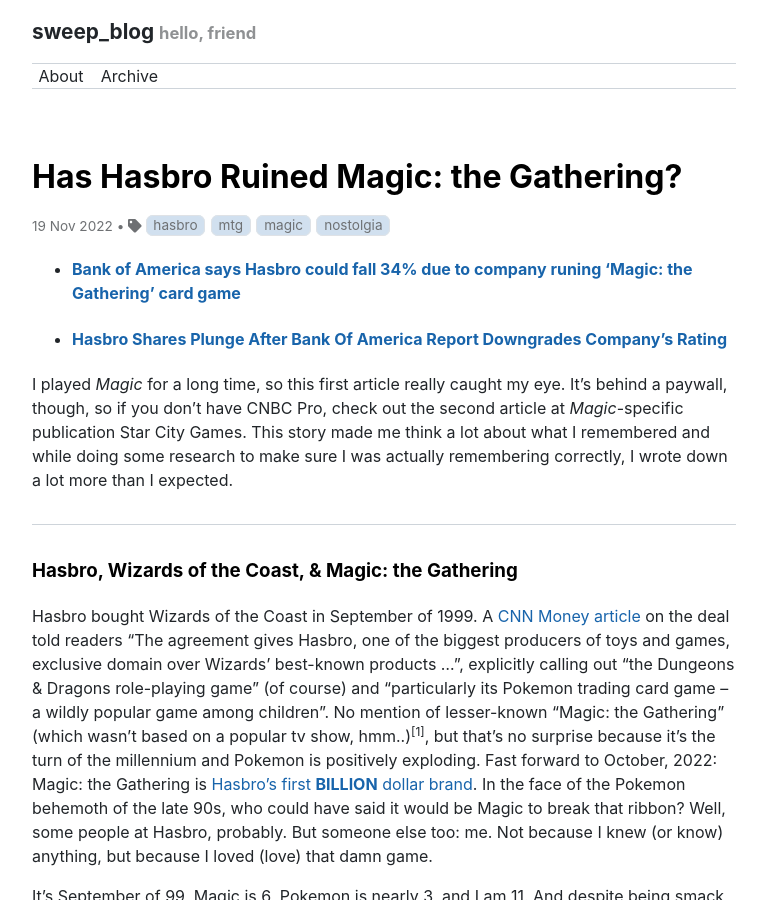
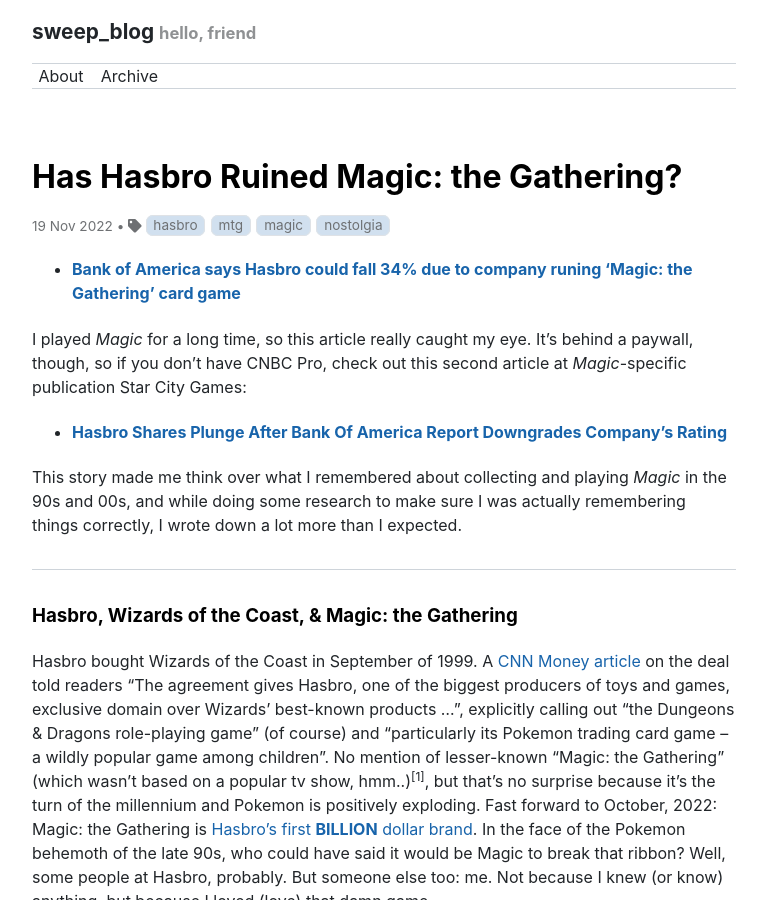
Before and after one commit to n-sweep/nsweep.github.io, a Jekyll site: the page built from _posts/2022-11-19-hasbro-ruins-mtg.md, in a window 1280 px wide and 900 px high. Shown: the whole window, without its empty margins (256-1023 px from the left). Built offline with Jekyll 4.4.1, drawn with Linux system fonts in a browser that asks for light colours; nearby versions of some CDN libraries.

Commit message:
update intro

```diff
--- a/_posts/2022-11-19-hasbro-ruins-mtg.md
+++ b/_posts/2022-11-19-hasbro-ruins-mtg.md
@@ -8,14 +8,16 @@
 ---
 
 - #### [Bank of America says Hasbro could fall 34% due to company runing 'Magic: the Gathering' card game](https://www.cnbc.com/2022/11/14/bank-of-america-says-hasbro-could-fall-34percent-as-company-kills-magic-the-gathering-card-game.html)
+
+I played *Magic* for a long time, so this article really caught my eye. It's
+behind a paywall, though, so if you don't have CNBC Pro, check out this second
+article at *Magic*-specific publication Star City Games:
+
 - #### [Hasbro Shares Plunge After Bank Of America Report Downgrades Company’s Rating](https://articles.starcitygames.com/magic-the-gathering/hasbro-shares-plunge-after-bank-of-america-report-downgrades-companys-rating/)
 
-I played *Magic* for a long time, so this first article really caught my eye.
-It's behind a paywall, though, so if you don't have CNBC Pro, check out the
-second article at *Magic*-specific publication Star City Games. This story made
-me think a lot about what I remembered and while doing some research to make
-sure I was actually remembering correctly, I wrote down a lot more than I
-expected.
+This story made me think over what I remembered about collecting and playing
+*Magic* in the 90s and 00s, and while doing some research to make sure I was
+actually remembering things correctly, I wrote down a lot more than I expected.
 
 ---
 
```
